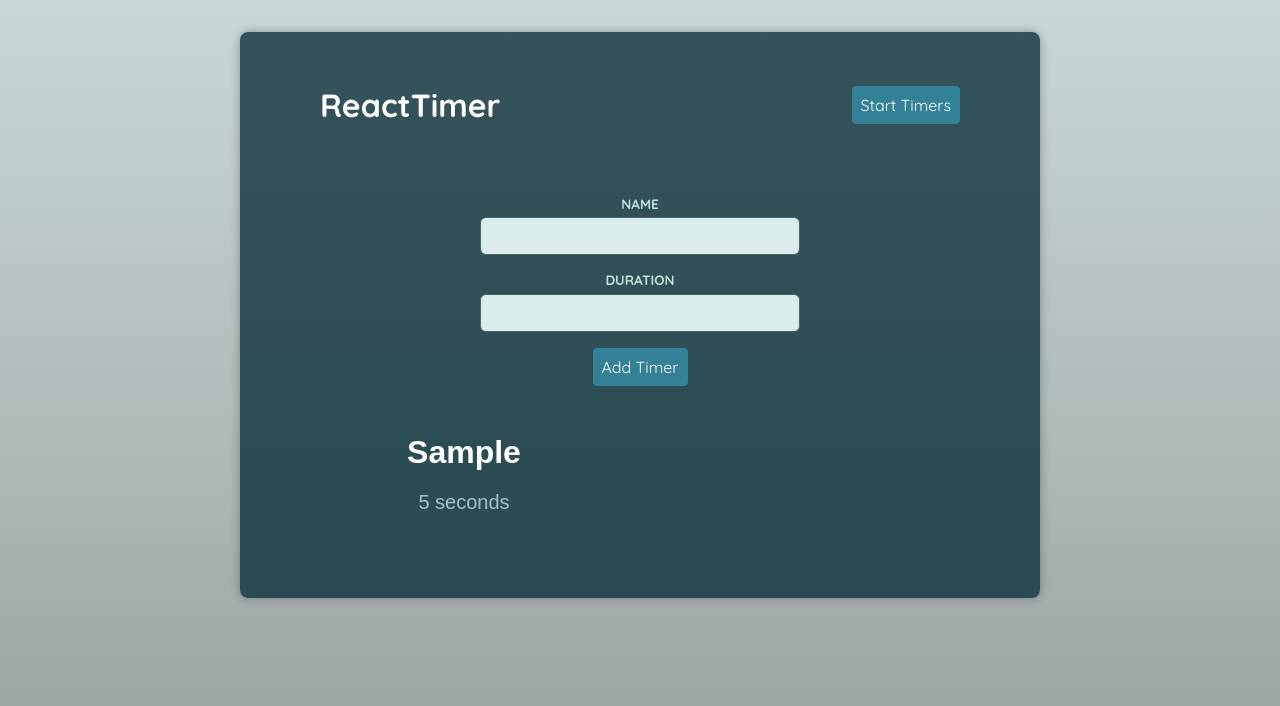
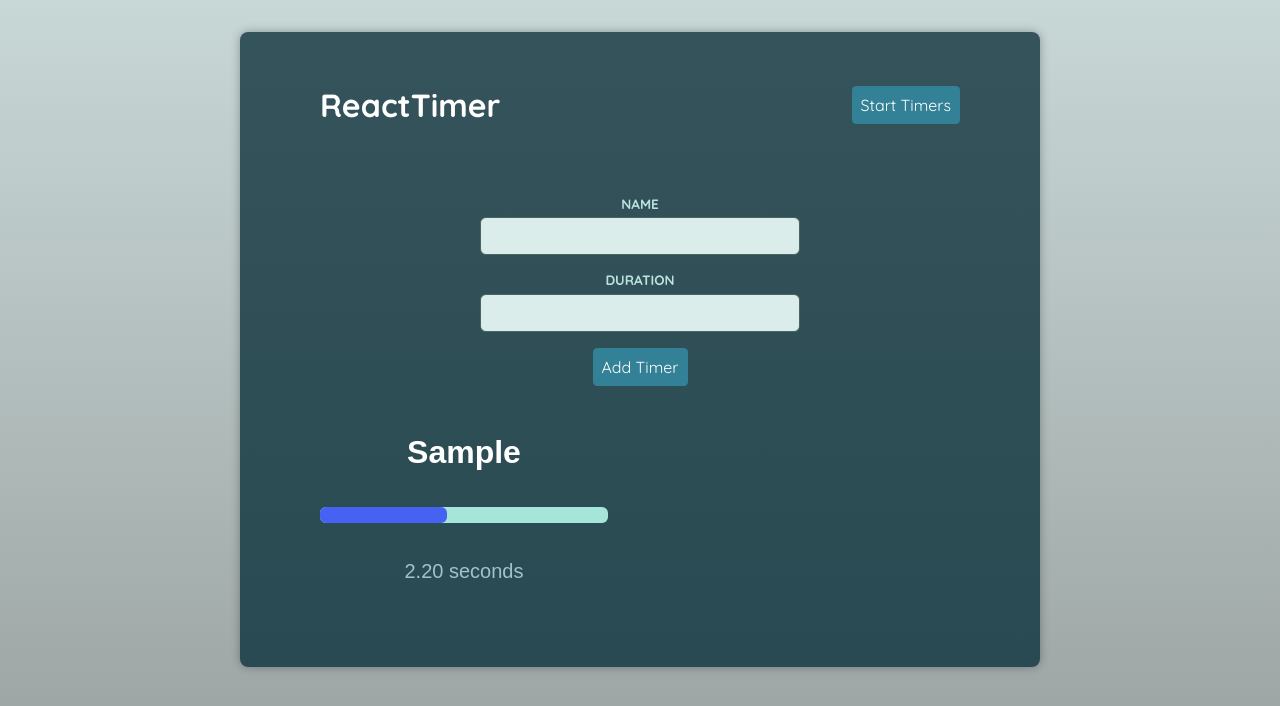
Before and after one commit to yevhenii-mironenko/ts-react-3, a React (Vite) app: page / in a window 1280 px wide. Both pictures are taken after typing "Sample", "5" into the empty fields and a click on the button "Add Timer". Shown: the top 706 px of the page. Built offline with nearby package versions, Linux system fonts and the light colour scheme; a web font is replaced by a local one.

Commit message:
feat: implement countdown timer functionality in Timer component with progress display

```diff
--- a/src/components/Timer.tsx
+++ b/src/components/Timer.tsx
@@ -1,11 +1,36 @@
 import type { Timer } from "../store/timers-context.tsx";
 import Container from "./UI/Container.tsx";
+import { useEffect, useRef, useState } from "react";
 
 export default function Timer({ name, duration }: Timer) {
+  const interval = useRef<number | null>(null);
+  const [remainingTime, setRemainingTime] = useState(duration * 1000);
+
+  if (remainingTime <= 0 && interval.current) {
+    clearInterval(interval.current);
+  }
+
+  useEffect(() => {
+    const timer = setInterval(function () {
+      setRemainingTime((prevTime) => prevTime - 50);
+    }, 50);
+
+    interval.current = timer;
+
+    return () => {
+      clearInterval(timer);
+    };
+  }, []);
+
+  const formattedRemainingTime = (remainingTime / 1000).toFixed(2);
+
   return (
     <Container as="article">
       <h2>{name}</h2>
-      <p>{duration} seconds</p>
+      <p>
+        <progress value={remainingTime} max={duration * 1000}></progress>
+      </p>
+      <p>{formattedRemainingTime} seconds</p>
     </Container>
   );
 }
--- a/src/index.css
+++ b/src/index.css
@@ -1,4 +1,4 @@
-@import url('https://fonts.googleapis.com/css2?family=Quicksand:wght@400;700&family=Handjet:wght@400;700&display=swap');
+@import url("https://fonts.googleapis.com/css2?family=Quicksand:wght@400;700&family=Handjet:wght@400;700&display=swap");
 
 * {
   box-sizing: border-box;
@@ -10,7 +10,7 @@
   font-family: sans-serif;
   background: linear-gradient(#c8d8d7, #979e9d);
   min-height: 100vh;
-  font-family: 'Quicksand', sans-serif;
+  font-family: "Quicksand", sans-serif;
 }
 
 #root {
@@ -36,7 +36,7 @@
   max-width: 40rem;
   margin: 2rem auto;
   padding: 0;
-  font-family: 'Handjet', sans-serif;
+  font-family: "Handjet", sans-serif;
   display: grid;
   gap: 2rem;
   grid-template-columns: repeat(auto-fit, minmax(18rem, 10rem));
```
